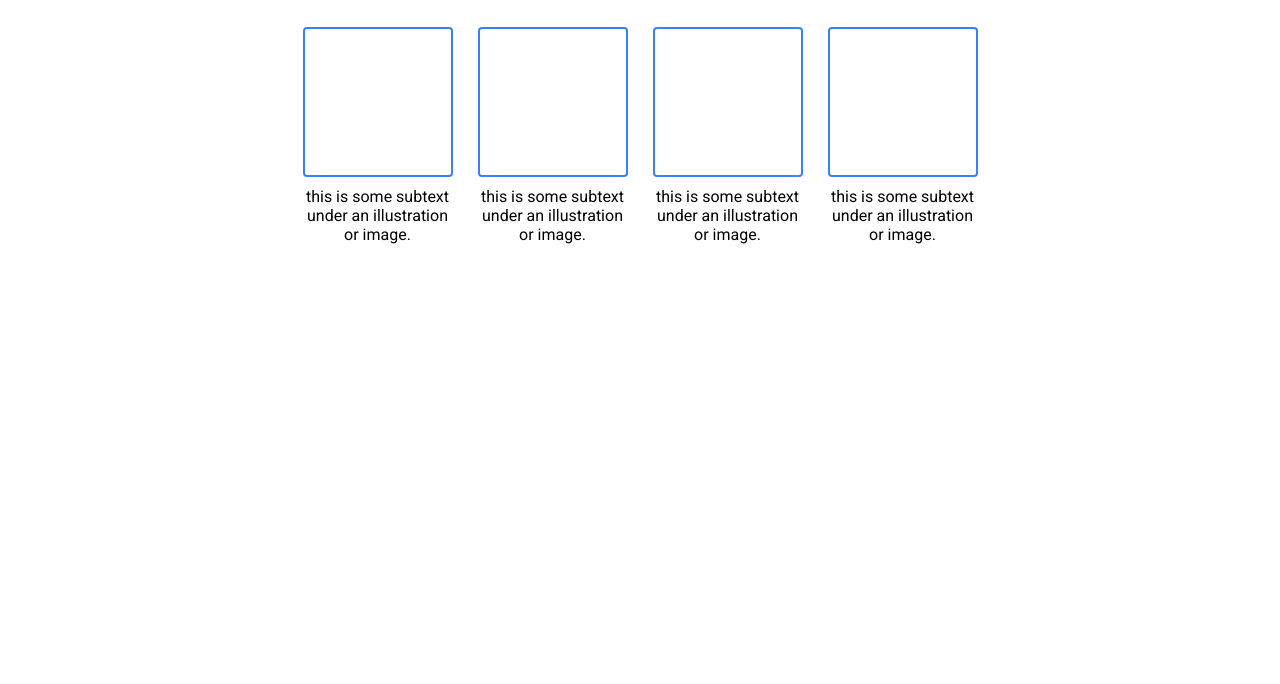
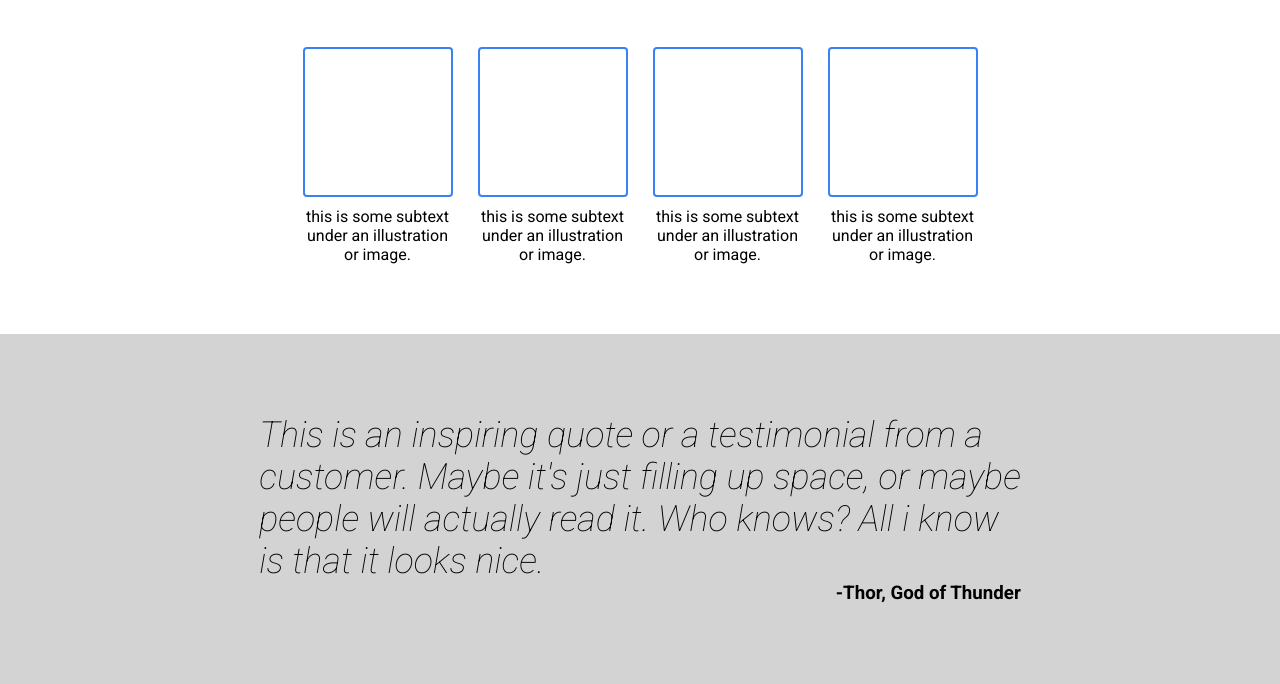
Before and after one commit to Darksideofthemoon1/odin-landing-page, a plain HTML site: page index.html in a window 1280 px wide. Shown: the part 455-1139 px from the top of the page. Before the commit the page ends 800 px from the top, so only its background shows below. Drawn offline with Linux system fonts and the light colour scheme.

Commit message:
third section completed quickly. beginning fourth

```diff
--- a/index.html
+++ b/index.html
@@ -73,5 +73,15 @@
         </div>
       </div>
     </div>
+    <div class="container-3">
+      <div class="qoute">
+        <p class="quote">
+          This is an inspiring quote or a testimonial from a <br />customer.
+          Maybe it's just filling up space, or maybe <br />people will actually
+          read it. Who knows? All i know <br />is that it looks nice.
+        </p>
+        <h3 class="h3">-Thor, God of Thunder</h3>
+      </div>
+    </div>
   </body>
 </html>
--- a/styles.css
+++ b/styles.css
@@ -74,6 +74,10 @@ ul {
   width: 120px;
 }
 
+.container-2 {
+  padding: 20px 0;
+}
+
 .info {
   display: flex;
   justify-content: center;
@@ -89,6 +93,7 @@ ul {
   align-items: center;
   gap: 25px;
   padding-top: 50px;
+  padding-bottom: 50px;
 }
 
 .square {
@@ -108,3 +113,18 @@ ul {
 .info-text {
   padding-top: 10px;
 }
+
+.quote {
+  font-size: 36px;
+  font-style: italic;
+  font-weight: lighter;
+  text-align: start;
+}
+
+.container-3 {
+  padding: 80px;
+  background-color: lightgray;
+  display: flex;
+  text-align: end;
+  justify-content: center;
+}
```
